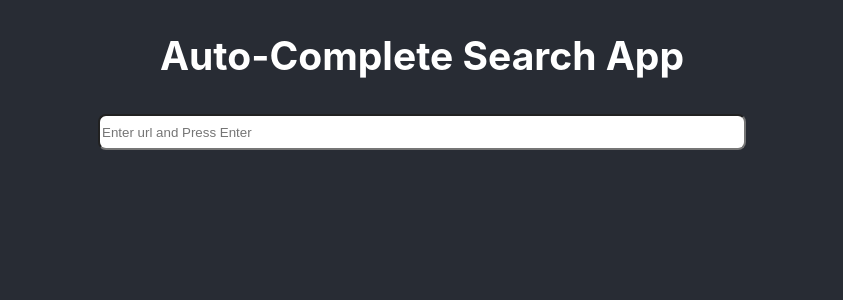
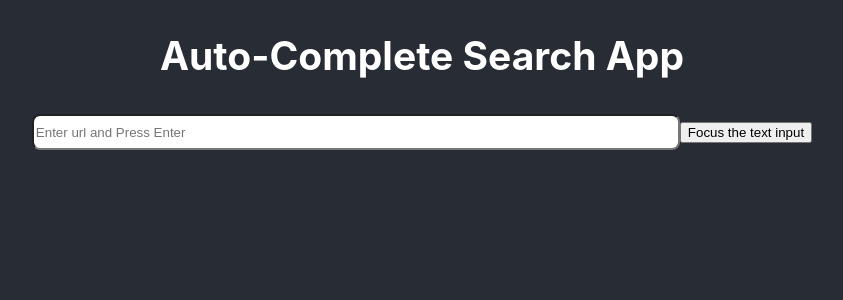
Before and after one commit to mishs/React-app_auto-search_url, a React (Create React App) app: page / in a window 1280 px wide. Shown: the top 300 px of the page, without its empty margins (218-1061 px from the left). Built offline with nearby package versions, Linux system fonts and the light colour scheme.

Commit message:
Adds Search Button

```diff
--- a/src/components/InputSearchArea/index.js
+++ b/src/components/InputSearchArea/index.js
@@ -33,6 +33,11 @@ class InputSearchArea extends React.Component {
                     name="website"
                     required pattern="https?://.*"
                  />
+                 <input
+                    type="button"
+                    value="Focus the text input"
+                    onClick={this.focusTextInput}
+                />
             </div>
         )
     }
```
Lines whose indentation alone changed are shown as unchanged.
